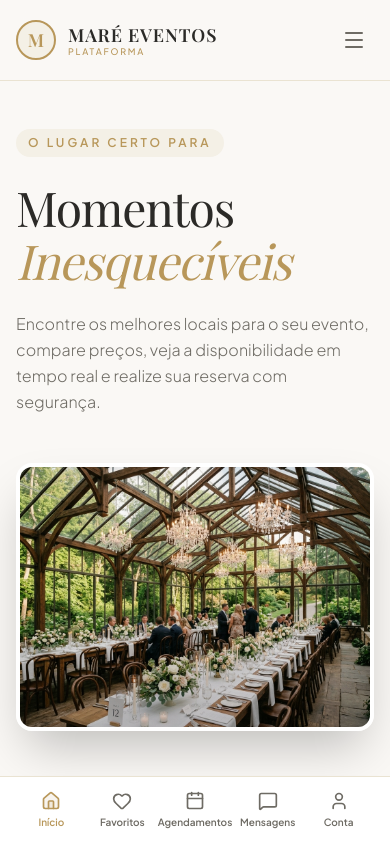
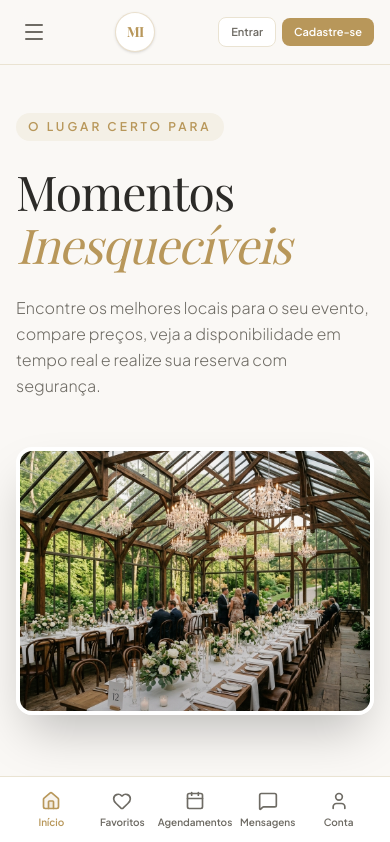
Before and after one commit to AgathaDanttas/SystemEvent, a React (Vite) app: page / in a window 390 px wide. Shown: the top 842 px of the page. Built offline with nearby package versions, Linux system fonts and the light colour scheme; a web font is replaced by a local one.

Commit message:
✨ feat: redesign mobile header with auth buttons

```diff
--- a/src/components/Navbar.tsx
+++ b/src/components/Navbar.tsx
@@ -1,27 +1,41 @@
 import { useState } from 'react';
-import { ChevronDown, Menu, X } from 'lucide-react';
+import { ChevronDown, Menu, X, Bell } from 'lucide-react';
+import logoGold from '../assets/logo_gold.png';
 
 interface NavbarProps {
   onOpenAuth?: (mode: 'login' | 'register') => void;
+  isLoggedIn?: boolean;
+  userAvatar?: string;
+  userName?: string;
+  userEmail?: string;
+  onLogout?: () => void;
+  showDashboardLink?: boolean;
+  onSwitchToDashboard?: () => void;
 }
 
-export default function Navbar({ onOpenAuth }: NavbarProps) {
+export default function Navbar({
+  onOpenAuth,
+  isLoggedIn = false,
+  userAvatar = 'https://images.unsplash.com/photo-1494790108377-be9c29b29330?auto=format&fit=crop&w=150&q=80',
+  userName = 'Ana Silva',
+  userEmail = 'cliente@momentos.com.br',
+  onLogout,
+  showDashboardLink = false,
+  onSwitchToDashboard
+}: NavbarProps) {
   const [isOpen, setIsOpen] = useState(false);
 
   return (
     <nav className="sticky top-0 z-50 bg-[#FAF8F5]/90 backdrop-blur-md border-b border-[#EAE3D2] transition-all duration-300">
       <div className="max-w-7xl mx-auto px-4 sm:px-6 lg:px-8">
-        <div className="flex justify-between h-20">
+        {/* Desktop Header Layout */}
+        <div className="hidden md:flex justify-between w-full h-full items-center">
           <div className="flex items-center">
-            <a href="#" className="flex items-center space-x-3 group">
-              <div className="w-10 h-10 rounded-full border-2 border-[#B8975A] flex items-center justify-center bg-[#F4F0E6] group-hover:bg-[#B8975A] transition-colors duration-300">
-                <span className="font-serif text-[#B8975A] group-hover:text-white font-semibold text-lg transition-colors duration-300">
-                  M
-                </span>
-              </div>
-              <div className="flex flex-col">
-                <span className="font-serif text-lg tracking-wider text-[#2B2A27] font-semibold leading-tight">
-                  MARÉ EVENTOS
+            <a href="#" className="flex items-center cursor-pointer relative h-full group">
+              <img src={logoGold} alt="Momentos Inesquecíveis Logo" className="w-24 h-24 object-contain absolute left-0 top-1/2 -translate-y-1/2 max-w-none" />
+              <div className="flex flex-col text-left pl-[108px]">
+                <span className="font-serif text-base tracking-wider text-[#2B2A27] font-semibold leading-tight uppercase">
+                  MOMENTOS INESQUECÍVEIS
                 </span>
                 <span className="text-[9px] uppercase tracking-[0.2em] text-[#B8975A] font-medium leading-none">
                   Plataforma
@@ -30,7 +44,7 @@
             </a>
           </div>
 
-          <div className="hidden md:flex items-center space-x-8">
+          <div className="flex items-center space-x-8">
             <div className="relative group">
               <button className="flex items-center space-x-1 text-sm font-medium text-[#6E6B64] hover:text-[#B8975A] transition-colors py-2">
                 <span>Locais</span>
@@ -64,29 +78,112 @@
             </a>
           </div>
 
-          <div className="hidden md:flex items-center space-x-4">
+          {isLoggedIn ? (
+            <div className="flex items-center space-x-6">
+              <button className="relative p-2 text-[#6E6B64] hover:text-[#B8975A] transition-colors focus:outline-none">
+                <Bell className="w-6 h-6" />
+                <span className="absolute top-1.5 right-1.5 w-2.5 h-2.5 bg-red-500 rounded-full border-2 border-[#FAF8F5]"></span>
+              </button>
+
+              <div className="relative group/avatar">
+                <button className="flex items-center space-x-3 pl-4 border-l border-[#EAE3D2] focus:outline-none py-2 cursor-pointer">
+                  <img
+                    src={userAvatar}
+                    alt="Avatar do Usuário"
+                    className="w-10 h-10 rounded-full object-cover border border-[#B8975A]/30 shadow-inner"
+                  />
+                  <div className="flex flex-col text-left">
+                    <span className="text-xs font-semibold text-[#2B2A27]">{userName}</span>
+                    <span className="text-[10px] text-[#6E6B64]">{userEmail}</span>
+                  </div>
+                  <ChevronDown className="w-4 h-4 text-[#6E6B64]" />
+                </button>
+                {/* Logout Dropdown */}
+                <div className="absolute right-0 mt-2 w-48 rounded-md shadow-lg bg-white border border-[#EAE3D2] opacity-0 invisible group-hover/avatar:opacity-100 group-hover/avatar:visible transition-all duration-200 transform translate-y-2 group-hover/avatar:translate-y-0 z-50">
+                  <div className="py-1">
+                    {showDashboardLink && (
+                      <button
+                        onClick={onSwitchToDashboard}
+                        className="w-full text-left block px-4 py-2 text-sm text-[#B8975A] hover:bg-[#F4F0E6] cursor-pointer border-b border-[#EAE3D2]/40 font-semibold"
+                      >
+                        Painel Fornecedor
+                      </button>
+                    )}
+                    <button
+                      onClick={onLogout}
+                      className="w-full text-left block px-4 py-2 text-sm text-[#2B2A27] hover:bg-[#F4F0E6] hover:text-[#B8975A] cursor-pointer"
+                    >
+                      Sair
+                    </button>
+                  </div>
+                </div>
+              </div>
+            </div>
+          ) : (
+            <div className="flex items-center space-x-4">
               <button
                 onClick={() => onOpenAuth?.('login')}
-              className="px-5 py-2 text-sm font-medium text-[#B8975A] hover:text-[#A38349] transition-colors"
+                className="px-5 py-2 text-sm font-medium text-[#B8975A] hover:text-[#A38349] transition-colors cursor-pointer"
               >
                 Entrar
               </button>
               <button
                 onClick={() => onOpenAuth?.('register')}
-              className="px-5 py-2.5 text-sm font-medium text-white bg-[#B8975A] hover:bg-[#A38349] rounded-md transition-all duration-300 transform hover:-translate-y-0.5 shadow-sm hover:shadow-md"
+                className="px-5 py-2.5 text-sm font-medium text-white bg-[#B8975A] hover:bg-[#A38349] rounded-md transition-all duration-300 transform hover:-translate-y-0.5 shadow-sm hover:shadow-md cursor-pointer"
               >
                 Cadastrar
               </button>
             </div>
+          )}
+        </div>
 
-          <div className="flex items-center md:hidden">
+        {/* Mobile Header Layout (Matching Mockup) */}
+        <div className="flex md:hidden justify-between items-center w-full py-3 h-full">
+          {/* Hamburger Menu Toggle on Left */}
           <button
             onClick={() => setIsOpen(!isOpen)}
-              className="text-[#6E6B64] hover:text-[#B8975A] focus:outline-none p-2"
+            className="text-[#6E6B64] hover:text-[#B8975A] focus:outline-none p-1.5 cursor-pointer"
             aria-label="Toggle menu"
           >
             {isOpen ? <X className="w-6 h-6" /> : <Menu className="w-6 h-6" />}
           </button>
+
+          {/* Central Circular Logo */}
+          <a href="#" className="flex items-center justify-center cursor-pointer">
+            <div className="w-10 h-10 rounded-full border border-[#B8975A]/30 flex items-center justify-center bg-white shadow-sm font-serif text-[#B8975A] font-bold text-sm tracking-tighter">
+              MI
+            </div>
+          </a>
+
+          {/* Right Action: Entrar & Cadastre-se buttons (when logged out), or avatar (when logged in) */}
+          <div className="flex items-center">
+            {isLoggedIn ? (
+              <button
+                onClick={() => setIsOpen(!isOpen)}
+                className="focus:outline-none cursor-pointer p-0.5"
+              >
+                <img
+                  src={userAvatar}
+                  alt="Avatar"
+                  className="w-8 h-8 rounded-full object-cover border border-[#B8975A]/30 shadow-inner"
+                />
+              </button>
+            ) : (
+              <div className="flex items-center space-x-1.5">
+                <button
+                  onClick={() => onOpenAuth?.('login')}
+                  className="px-3 py-1.5 text-[11px] font-semibold text-[#6E6B64] border border-[#EAE3D2] rounded-lg bg-white hover:bg-[#FAF8F5] transition-colors cursor-pointer"
+                >
+                  Entrar
+                </button>
+                <button
+                  onClick={() => onOpenAuth?.('register')}
+                  className="px-3 py-1.5 text-[11px] font-semibold text-white bg-[#B8975A] hover:bg-[#A38349] rounded-lg transition-colors cursor-pointer"
+                >
+                  Cadastre-se
+                </button>
+              </div>
+            )}
           </div>
         </div>
       </div>
@@ -114,20 +211,50 @@
             Como funciona
           </a>
 
+          {isLoggedIn ? (
+            <div className="pt-4 flex flex-col space-y-3 px-3">
+              <div className="flex items-center space-x-3 py-2 border-b border-[#EAE3D2]">
+                <img
+                  src={userAvatar}
+                  alt="Avatar do Usuário"
+                  className="w-10 h-10 rounded-full object-cover border border-[#B8975A]/30 shadow-inner"
+                />
+                <div className="flex flex-col text-left">
+                  <span className="text-xs font-semibold text-[#2B2A27]">{userName}</span>
+                  <span className="text-[10px] text-[#6E6B64]">{userEmail}</span>
+                </div>
+              </div>
+              {showDashboardLink && (
+                <button
+                  onClick={() => { setIsOpen(false); onSwitchToDashboard?.(); }}
+                  className="w-full py-2.5 text-center text-sm font-semibold text-[#B8975A] hover:bg-[#FAF0E6]/50 border border-[#B8975A] rounded-md transition-colors cursor-pointer mb-2"
+                >
+                  Painel Fornecedor
+                </button>
+              )}
+              <button
+                onClick={() => { setIsOpen(false); onLogout?.(); }}
+                className="w-full py-2.5 text-center text-sm font-medium text-red-500 hover:bg-red-50 border border-red-200 rounded-md transition-colors cursor-pointer"
+              >
+                Sair da Conta
+              </button>
+            </div>
+          ) : (
             <div className="pt-4 flex flex-col space-y-2 px-3">
               <button
                 onClick={() => { setIsOpen(false); onOpenAuth?.('login'); }}
-              className="w-full py-2.5 text-center text-sm font-medium text-[#B8975A] hover:bg-[#F4F0E6] border border-[#B8975A] rounded-md transition-colors"
+                className="w-full py-2.5 text-center text-sm font-medium text-[#B8975A] hover:bg-[#F4F0E6] border border-[#B8975A] rounded-md transition-colors cursor-pointer"
               >
                 Entrar
               </button>
               <button
                 onClick={() => { setIsOpen(false); onOpenAuth?.('register'); }}
-              className="w-full py-2.5 text-center text-sm font-medium text-white bg-[#B8975A] hover:bg-[#A38349] rounded-md transition-colors shadow"
+                className="w-full py-2.5 text-center text-sm font-medium text-white bg-[#B8975A] hover:bg-[#A38349] rounded-md transition-colors shadow cursor-pointer"
               >
                 Cadastrar
               </button>
             </div>
+          )}
         </div>
       </div>
     </nav>
```
Lines whose indentation alone changed are shown as unchanged.
